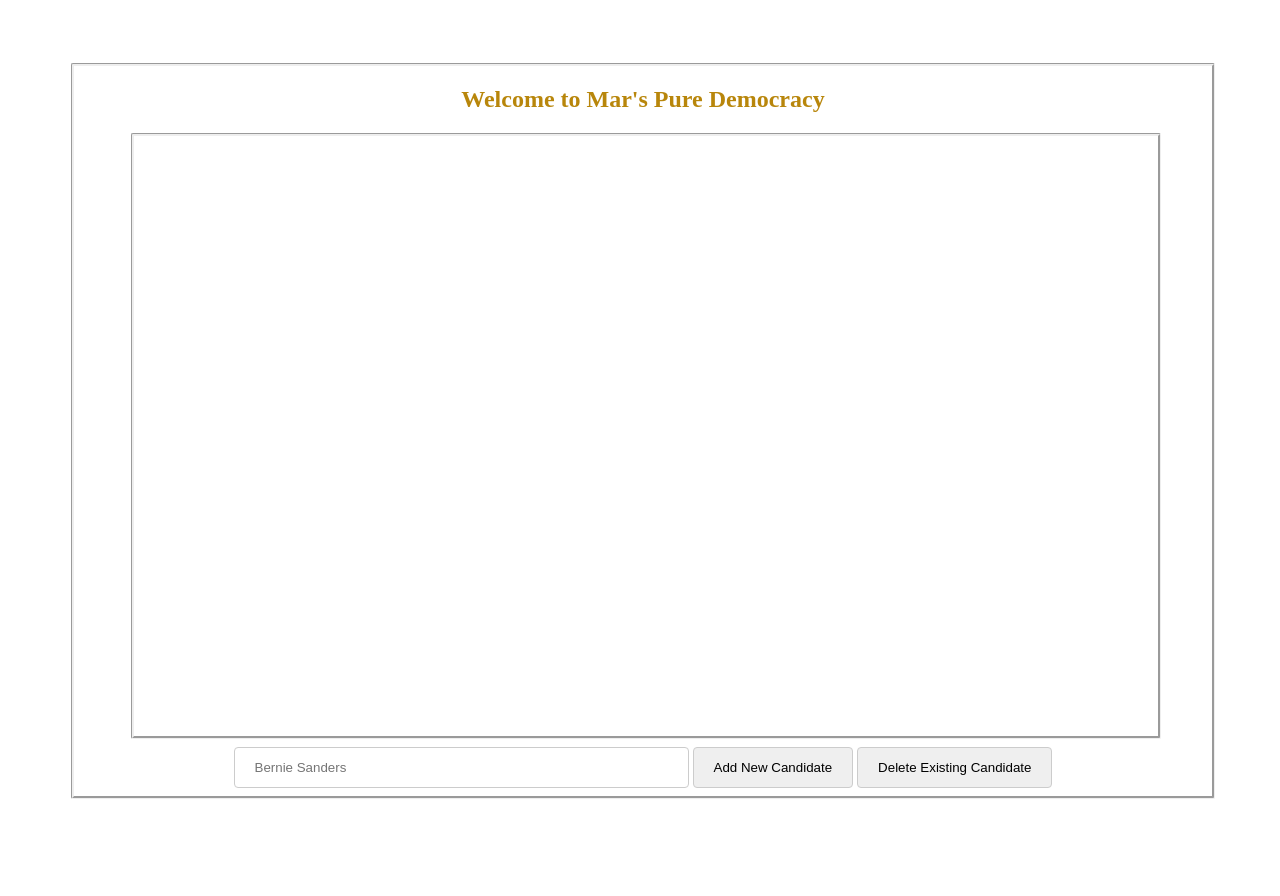
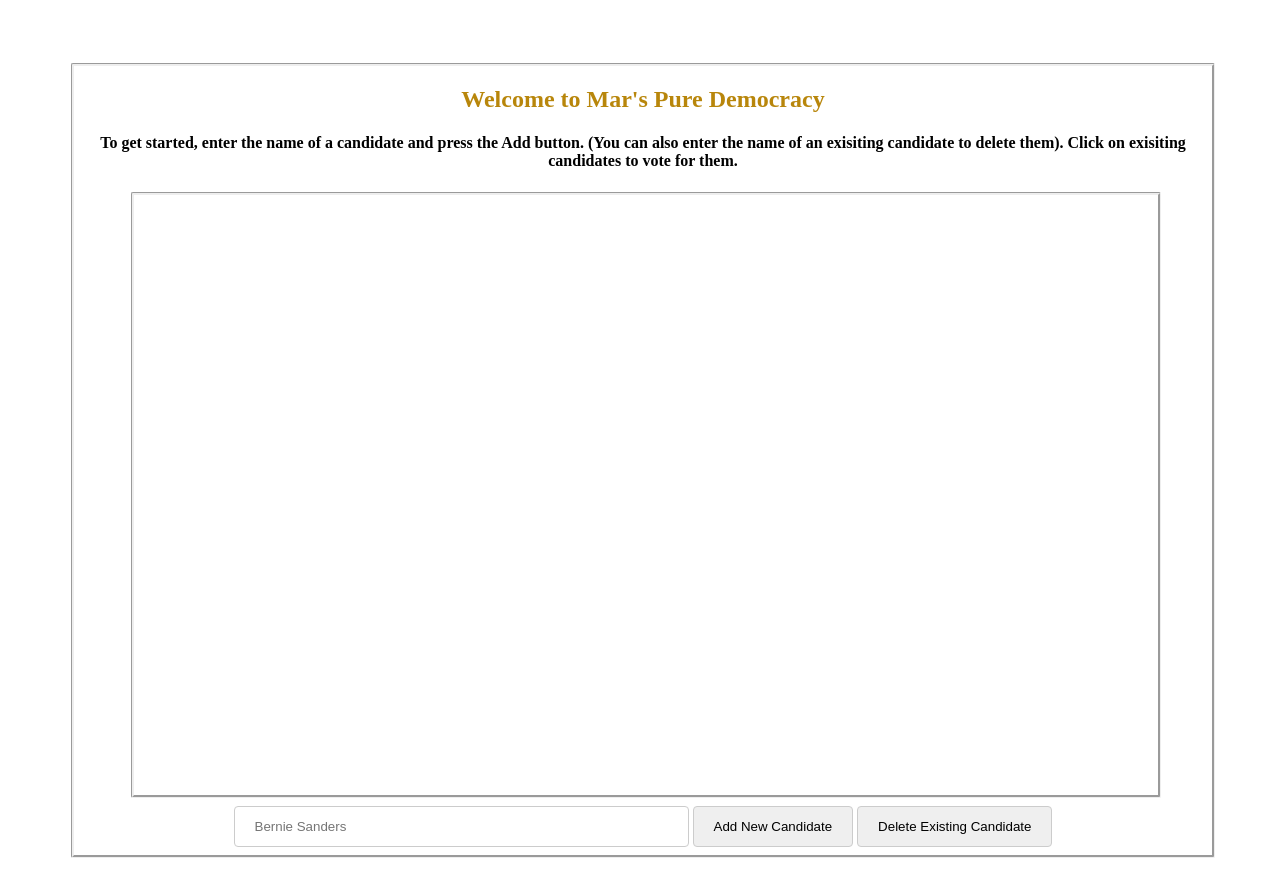
Before and after one commit to Marwan01/mars-democratic-voting-system, a plain HTML site: page html/index.html in a window 1280 px wide. Before the commit the page ends 862 px from the top, so only its background shows below. Drawn offline with nearby package versions, Linux system fonts and the light colour scheme.

Commit message:
added dockerfile, new folder structure, deploying to gpc using gcloud run

```diff
--- a/index.html
+++ b/html/index.html
@@ -9,6 +9,7 @@
 
 <div class="outerBox">
         <h2>Welcome to Mar's Pure Democracy</h2>
+        <h4 style="text-align: center;">To get started, enter the name of a candidate and press the Add button. (You can also enter the name of an exisiting candidate to delete them). Click on exisiting candidates to vote for them.</h4>
         <div class="innerBox">
                 <table id="candidatesTable">
                 </table>
```
Also changed, not shown: html/gui_1.css (renamed from gui_1.css), html/gui_1.js (renamed from gui_1.js), pic.png (added), 4 other files.
